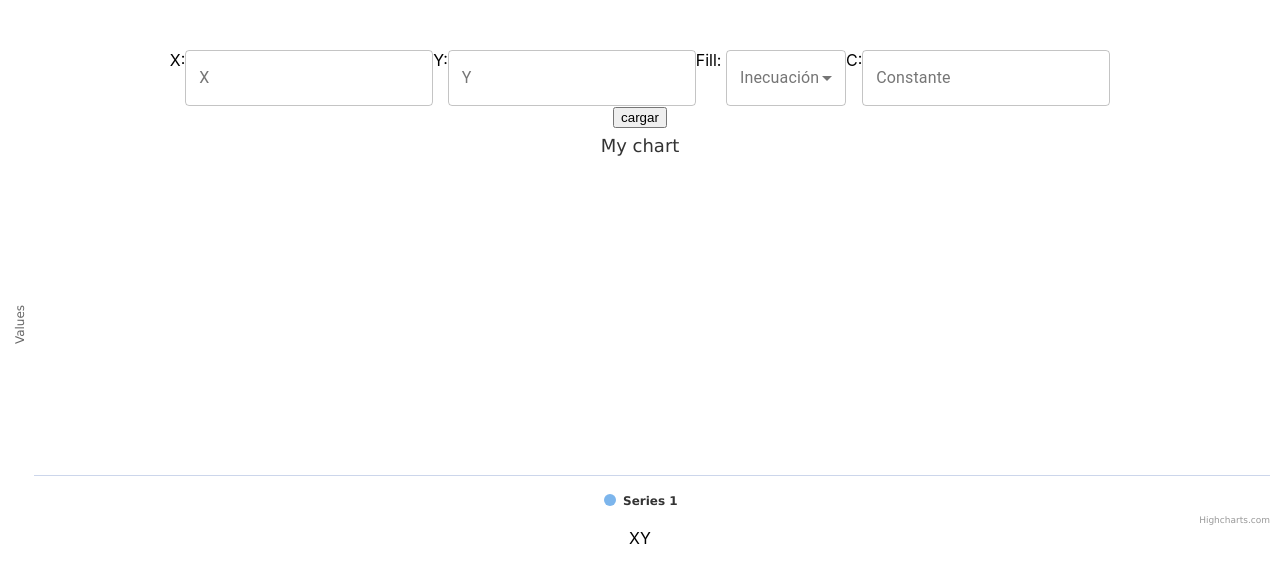
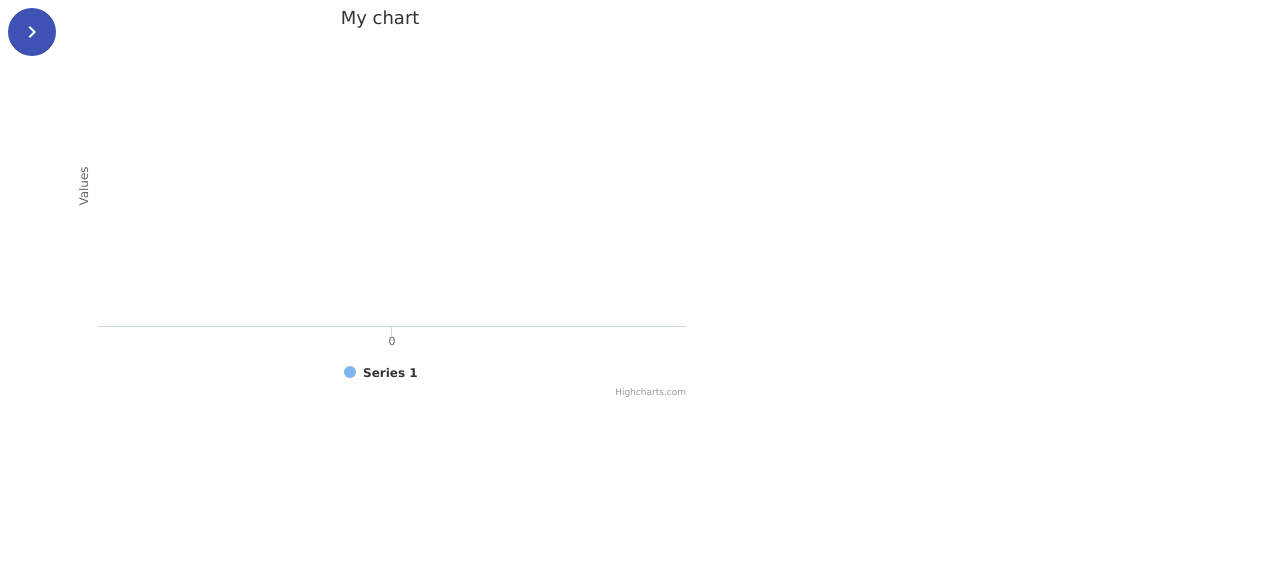
Before and after one commit to ivanvlizarazo/Plotter, a React (Create React App) app: page / in a window 1280 px wide. Shown: the top 582 px of the page. Built offline with nearby package versions, Linux system fonts and the light colour scheme.

Commit message:
estructura con grids y funcionalidad para añadir inecuaciones

```diff
--- a/package.json
+++ b/package.json
@@ -4,6 +4,7 @@
   "private": true,
   "dependencies": {
     "@material-ui/core": "^4.11.3",
+    "@material-ui/icons": "^4.11.2",
     "@testing-library/jest-dom": "^5.11.10",
     "@testing-library/react": "^11.2.6",
     "@testing-library/user-event": "^12.8.3",
--- a/src/App.css
+++ b/src/App.css
@@ -1,38 +1,2 @@
 .App {
-  text-align: center;
 }
-
-.App-logo {
-  height: 40vmin;
-  pointer-events: none;
-}
-
-@media (prefers-reduced-motion: no-preference) {
-  .App-logo {
-    animation: App-logo-spin infinite 20s linear;
-  }
-}
-
-.App-header {
-  background-color: #282c34;
-  min-height: 100vh;
-  display: flex;
-  flex-direction: column;
-  align-items: center;
-  justify-content: center;
-  font-size: calc(10px + 2vmin);
-  color: white;
-}
-
-.App-link {
-  color: #61dafb;
-}
-
-@keyframes App-logo-spin {
-  from {
-    transform: rotate(0deg);
-  }
-  to {
-    transform: rotate(360deg);
-  }
-}
--- a/src/App.js
+++ b/src/App.js
@@ -1,10 +1,8 @@
-import logo from './logo.svg';
-import './App.css';
 import Graphic from '../src/components/graphics'
 
 function App() {
   return (
-    <div className="App">
+    <div>
       <Graphic/>
 
     </div>
--- a/src/components/graphics.js
+++ b/src/components/graphics.js
@@ -1,34 +1,72 @@
-import React, { useState, useEffect } from "react";
-import InputLabel from "@material-ui/core/InputLabel";
+import React, { useState } from "react";
 import MenuItem from "@material-ui/core/MenuItem";
 import FormControl from "@material-ui/core/FormControl";
 import Select from "@material-ui/core/Select";
 import TextField from "@material-ui/core/TextField";
+import { makeStyles } from "@material-ui/core/styles";
+import clsx from 'clsx';
 
 import Highcharts from "highcharts";
 import HighchartsReact from "highcharts-react-official";
-import { makeStyles } from "@material-ui/core/styles";
-const math = require("mathjs");
+import { Grid, IconButton, InputAdornment } from "@material-ui/core";
+import AddIcon from "@material-ui/icons/Add";
+import Drawer from "@material-ui/core/Drawer";
+import ChevronLeftIcon from '@material-ui/icons/ChevronLeft';
+import ChevronRightIcon from '@material-ui/icons/ChevronRight';
+
+const drawerWidth = 460;
 
 const useStyles = makeStyles((theme) => ({
   root: {
-    margin: theme.spacing(2),
-    minWidth: 120,
-    alignSelf: "center",
+    display: 'flex',
   },
   formControl: {
-
-    minWidth: 120,
+    minWidth: 65,
+  },
+  input: {
+    "& .MuiInputBase-input": {
+      textAlign: "end",
+    },
+  },
+  drawer: {
+    width: drawerWidth,
+    flexShrink: 0,
+  },
+  drawerPaper: {
+    width: drawerWidth,
+  },
+  content: {
+    flexGrow: 1,
+    padding: theme.spacing(3),
+    transition: theme.transitions.create('margin', {
+      easing: theme.transitions.easing.sharp,
+      duration: theme.transitions.duration.leavingScreen,
+    }),
+    marginLeft: -drawerWidth,
+  },
+  contentShift: {
+    transition: theme.transitions.create('margin', {
+      easing: theme.transitions.easing.easeOut,
+      duration: theme.transitions.duration.enteringScreen,
+    }),
+    marginLeft: 0,
+  },
+  menuButton: {
+    marginLeft: theme.spacing(2),
+    marginTop: theme.spacing(2),
+    background: theme.palette.primary.main,
+    color: "#fff"
+  },
+  hide: {
+    display: 'none',
   },
 }));
 
 export default function Graphic() {
   const classes = useStyles();
-  const [A, setA] = useState("");
-  const [B, setB] = useState("");
-  const [C, setC] = useState("");
-  const [result, setResult] = useState();
-  const [fill, setFill] = useState();
+  const [data, setData] = useState([
+    { x_coef: "", y_coef: "", const: "", symbol: "<=" },
+  ]);
 
   const [options, setOptions] = useState({
     chart: {
@@ -39,7 +77,7 @@ export default function Graphic() {
     },
     series: [
       {
-        data: [],
+        data: [{}],
       },
     ],
     plotOptions: {
@@ -51,27 +89,33 @@ export default function Graphic() {
     },
   });
 
-  function onChangeA(e) {
-    setA(e.target.value);
-  }
-  function onChangeB(e) {
-    setB(e.target.value);
-  }
-  function onChangeC(e) {
-    setC(e.target.value);
-  }
-  function onChangeFill(e) {
-    setFill(e.target.value);
+  const [open, setOpen] = useState(false);
+
+  const handleDrawerOpen = () => {
+    setOpen(true);
+  };
+
+  const handleDrawerClose = () => {
+    setOpen(false);
+  };
+
+  function onChange(e, index) {
+    var state = [...data];
+    state[index] = { ...state[index], [e.target.name]: e.target.value };
+    setData(state);
   }
 
-  function onClick() {
-    setResult(math.evaluate(A));
+  function onClick(idx) {
     setOptions({
       ...options,
       series: [
         {
-          data: Line(parseInt(A), parseInt(B), parseInt(C)),
-          threshold: fill === "Infinity" ? Infinity : -Infinity,
+          data: Line(
+            parseInt(data[idx].x_coef),
+            parseInt(data[idx].y_coef),
+            parseInt(data[idx].const)
+          ),
+          // threshold: fill === "Infinity" ? Infinity : -Infinity,
         },
       ],
     });
@@ -89,49 +133,143 @@ export default function Graphic() {
     return line;
   }
 
+  function addRow() {
+    setData([...data, { x_coef: "", y_coef: "", const: "", symbol: "<=" }]);
+  }
+
   return (
-    <div style={{ marginTop: "50px" }}>
+    <div className={classes.root}>
+      <Grid container direction="row" spacing={2}>
+        <div >
+        <IconButton
+          color="inherit"
+          aria-label="open drawer"
+          onClick={handleDrawerOpen}
+          edge="start"
+          className={clsx(classes.menuButton, open && classes.hide)}
+        >
+          <ChevronRightIcon />
+        </IconButton></div>
+        <Drawer
+          className={classes.drawer}
+          variant="persistent"
+          anchor="left"
+          open={open}
+          classes={{
+            paper: classes.drawerPaper,
+          }}
+        >
+          <div className={classes.drawerHeader}>
+            <IconButton onClick={handleDrawerClose} className={classes.menuButton}>
+                <ChevronLeftIcon />
+            </IconButton>
+          </div>
+          <Grid
+            container
+            item
+            direction="column"
+            xs={11}
 
-        X:
+            alignItems="center"
+          >
+            {data.map((equation, index) => (
+              <Grid
+                container
+                item
+                direction="row"
+                spacing={2}
+                justify="center"
+                alignItems="center"
+              >
+                <Grid item xs={2}>
                   <TextField
-          id="outlined-basic"
-          onChange={(e) => onChangeA(e)}
-          label="X"
-          variant="outlined"
+                    className={classes.input}
+                    fullWidth
+                    id="x"
+                    name="x_coef"
+                    onChange={(e) => onChange(e, index)}
+                    type="number"
+                    value={equation.x_coef}
+                    InputProps={{
+                      endAdornment: (
+                        <InputAdornment position="end">x</InputAdornment>
+                      ),
+                    }}
                   />
-        Y:
+                </Grid>
+                <Grid item xs={2}>
                   <TextField
-          id="outlined-basic"
-          onChange={(e) => onChangeB(e)}
-          label="Y"
-          variant="outlined"
+                    className={classes.input}
+                    fullWidth
+                    id="y"
+                    name="y_coef"
+                    onChange={(e) => onChange(e, index)}
+                    type="number"
+                    value={equation.y_coef}
+                    InputProps={{
+                      endAdornment: (
+                        <InputAdornment position="end">y</InputAdornment>
+                      ),
+                    }}
                   />
-        Fill:{" "}
-        <FormControl variant="outlined" className={classes.formControl} >
-          <InputLabel id="demo-simple-select-outlined-label">Inecuación</InputLabel>
+                </Grid>
+                <Grid item xs={2}>
+                  <FormControl className={classes.formControl}>
                     <Select
-            labelId="demo-simple-select-outlined-label"
-            id="demo-simple-select-outlined"
-            onChange={(e) => onChangeFill(e)}
-            label="Inecuación"
+                      fullWidth
+                      id="constant"
+                      // label="Inecuación"
+                      name="symbol"
+                      style={{ textAlign: "center" }}
+                      onChange={(e) => onChange(e, index)}
+                      value={equation.symbol}
                     >
-            <MenuItem value={'>='}> mayor o igual</MenuItem>
-            <MenuItem value={'<='}>menor o igual</MenuItem>
-            <MenuItem value={'>'}> mayor</MenuItem>
-            <MenuItem value={'<'}>menor</MenuItem>
+                      <MenuItem value={">="}>{`>=`}</MenuItem>
+                      <MenuItem value={"<="}>{`<=`}</MenuItem>
+                      <MenuItem value={">"}> {">"}</MenuItem>
+                      <MenuItem value={"<"}>{"<"}</MenuItem>
                     </Select>
                   </FormControl>
-        C:
+                </Grid>
+                <Grid item xs={2}>
                   <TextField
-          id="outlined-basic"
-          onChange={(e) => onChangeC(e)}
-          label="Constante"
-          variant="outlined"
+                    className={classes.input}
+                    fullWidth
+                    id="b"
+                    name="const"
+                    onChange={(e) => onChange(e, index)}
+                    type="number"
+                    value={equation.const}
                   />
-        <div> {result} </div>
-        <button onClick={onClick}> cargar </button>{" "}
+                </Grid>
+                <Grid item xs={2}>
+                  <button onClick={() => onClick(index)}> cargar </button>
+                </Grid>
+              </Grid>
+            ))}
+            <Grid item>
+              <IconButton onClick={addRow} color="primary">
+                <AddIcon />
+              </IconButton>
+            </Grid>
+          </Grid>
+        </Drawer>
+        <Grid
+          container
+          item
+          direction="column"
+          xs={12}
+          sm={12}
+          md={6}
+          lg={6}
+          xl={6}
+          className={clsx(classes.content, {
+            [classes.contentShift]: open,
+          })}
+        >
           <HighchartsReact highcharts={Highcharts} options={options} />{" "}
-     <div>{A}X{B}Y{fill}{C}</div>
+        </Grid>
+      </Grid>
     </div>
   );
 }
```
Also changed, not shown: 1 other file (tests, documents, lock files or other folders). Lines whose indentation alone changed are shown as unchanged.
